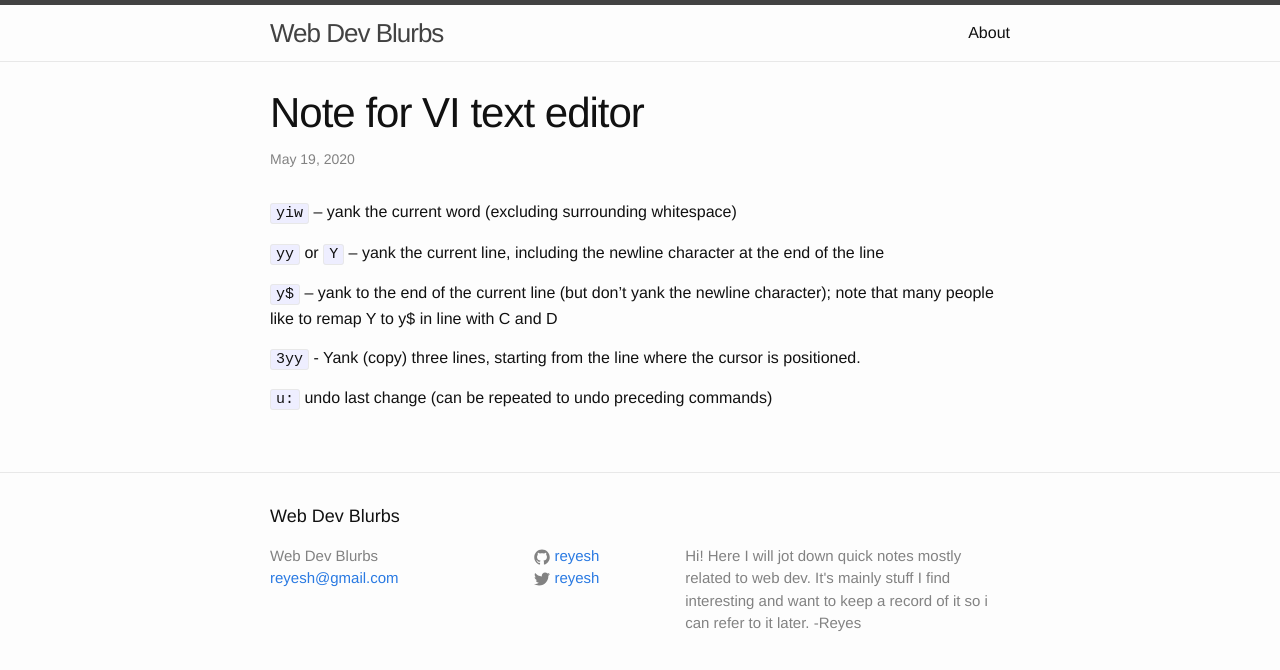
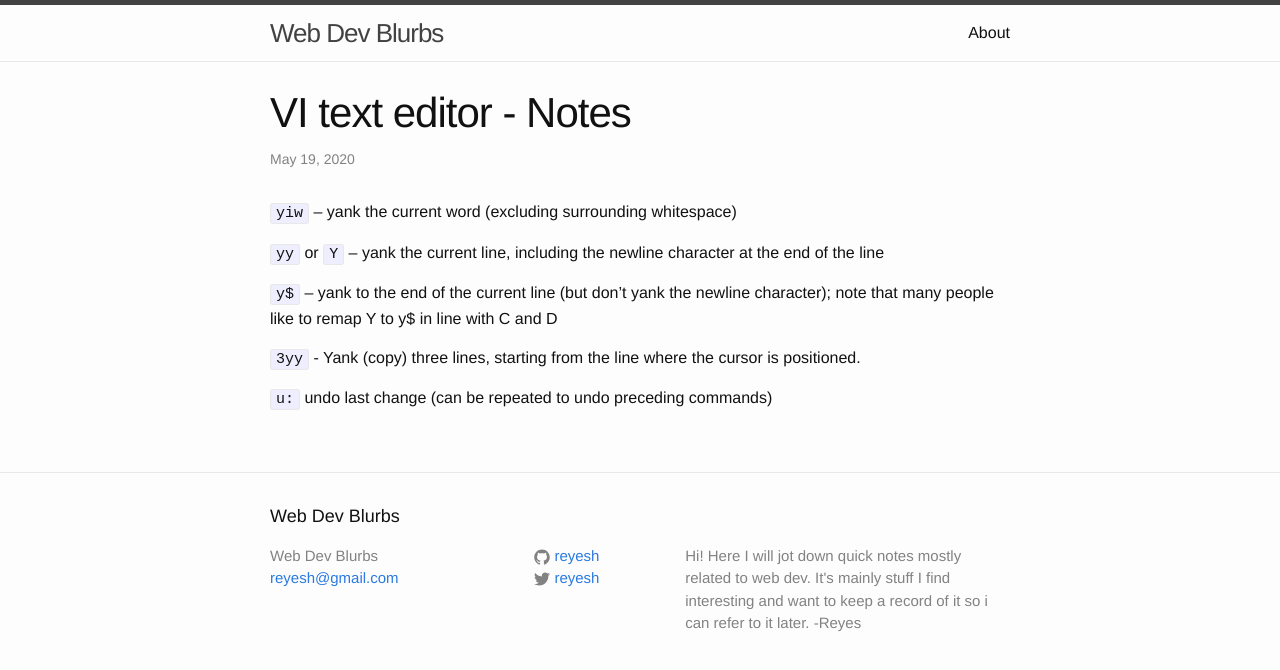
Before and after one commit to reyesh/jb, a Jekyll site: the page built from _posts/2020-05-19-vi-tips.markdown, in a window 1280 px wide. Shown: the top 670 px of the page. Built offline with Jekyll 4.4.1, drawn with Linux system fonts in a browser that asks for light colours.

Commit message:
Update 2020-05-19-vi-tips.markdown

```diff
--- a/_posts/2020-05-19-vi-tips.markdown
+++ b/_posts/2020-05-19-vi-tips.markdown
@@ -1,6 +1,6 @@
 ---
 layout: post
-title:  "Note for VI text editor"
+title:  "VI text editor - Notes"
 date:   2020-05-19 09:20:00
 categories: jekyll update
 ---
```
